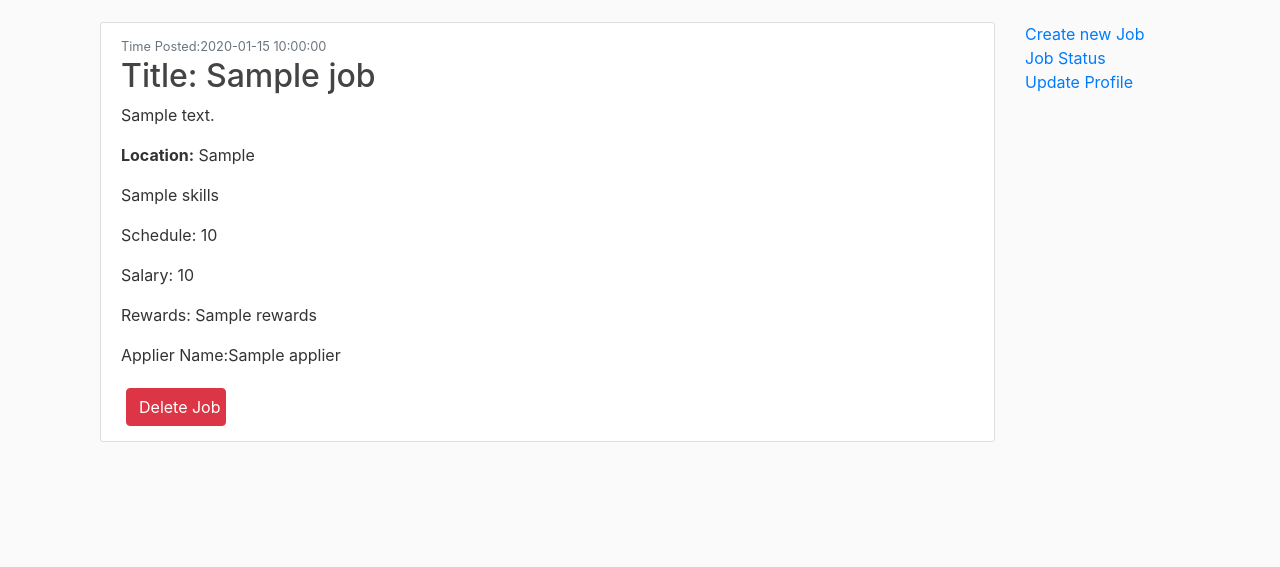
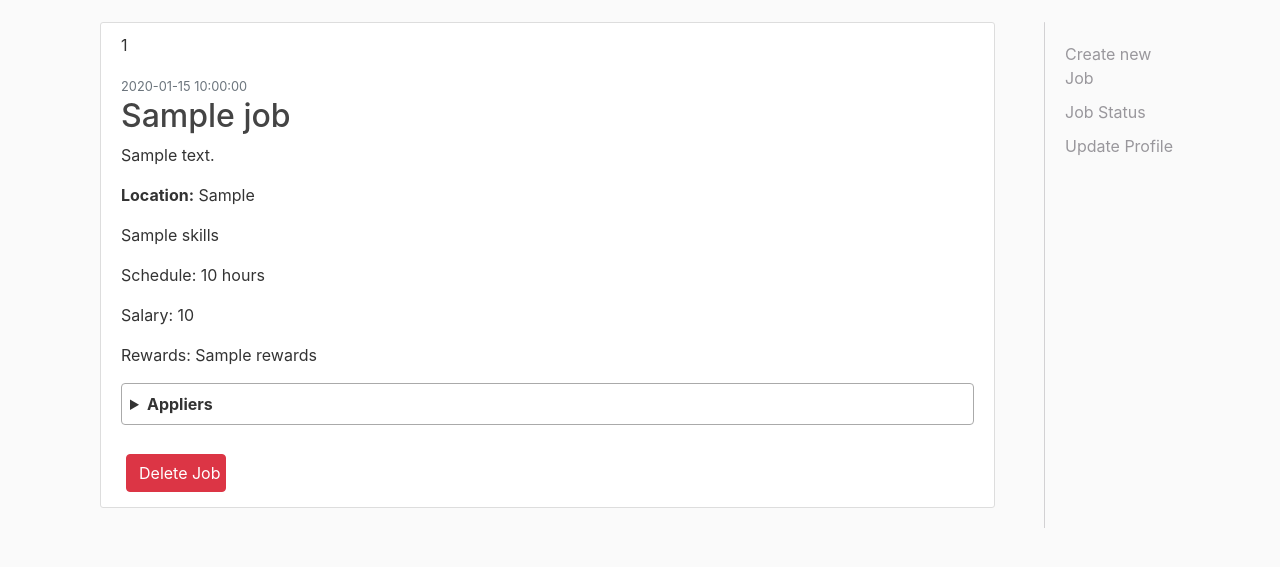
Before and after one commit to atharva1996/WolfJobs, a Flask app: page /jobDetails in a window 1280 px wide. Shown: the part 58-625 px from the top of the page. Run offline with Flask 2, Linux system fonts and the light colour scheme; the visitor is signed in with stand-in values (Sample User, id 1); a database or web service that is not in the repository returns one stand-in record (values such as "Sample title"); some libraries are stand-ins or nearby versions.

Commit message:
Adding Delete Job and Applier view

```diff
--- a/application.py
+++ b/application.py
@@ -226,10 +226,18 @@
         return render_template('job_details.html',job = job, form=form, applicant=applicant)
     else:
         applicant = []
-        applicants = mongo.db.applier.find({'job_id':str(job_id)})
+        print(job_id)
+        applicants = mongo.db.applier.find({'job_id':ObjectId(job_id)})
         for record in applicants:
             applicant.append(record)
+        print(applicant)
         return render_template('job_details.html',job=job,applicant=applicant)
+
+@app.route("/deleteJob", methods=['GET','POST'])
+def deleteJob():
+    job_id = request.args.get("job_id")
+    id = mongo.db.jobs.remove({'_id':ObjectId(job_id)})
+    return redirect(url_for('dashboard'))
 
 
 
--- a/static/main.css
+++ b/static/main.css
@@ -76,3 +76,23 @@
     margin-left: -3px;
     top: 0;
   }
+
+  details {
+    border: 0.5px solid #aaa;
+    border-radius: 4px;
+    padding: .5em .5em 0;
+}
+
+  summary {
+      font-weight: bold;
+      margin: -.5em -.5em 0;
+      padding: .5em;
+  }
+
+  details[open] {
+      padding: .5em;
+  }
+
+  details[open] summary {
+      margin-bottom: .5em;
+  }
--- a/templates/job_details.html
+++ b/templates/job_details.html
@@ -8,31 +8,53 @@
                     <article class="media content-section">
                         <div class="media-body">
                             <div class="article-metadata">
-                            <small class="text-muted">Time Posted:{{ job.time_posted }}</small>
+                            <p>{{job.job_id}}</p>
+                            <small class="text-muted">{{ job.time_posted }}</small>
                             </div>
-                            <h2><a class="article-title">Title: {{ job.job_title }}</a></h2>
+                            <h2><a class="article-title">{{ job.job_title }}</a></h2>
                             <p class="article-content">{{ job.job_description }}</p>
                             <p class="article-content"><b>Location:</b> {{ job.job_location }}</p>
                             <p class="article-content">{{ job.skills }}</p>
-                            <p class="article-content">Schedule: {{ job.schedule }}</p>
+                            <p class="article-content">Schedule: {{ job.schedule }} hours</p>
                             <p class="article-content">Salary: {{ job.salary }}</p>
                             <p class="article-content">Rewards: {{ job.rewards }}</p>
-                            {% for record in applicant %}
-                                <p class="article-content">Applier Name:{{ record.name }}</p>
-                            {% endfor %}
-                            <button type="button" class="btn btn-danger" style="max-width:100px; margin:5px;"><a style="color:white" href="#">Delete Job</a></button>
+                            <details>
+                                <summary>Appliers</summary>
+                                {% for record in applicant %}
+                                    <details style="margin: 5px; background:white;">
+                                        <summary>{{record.name}}</summary>
+                                        <p class="article-content">Email ID: {{record.email}}</p>
+                                        <p class="article-content">Phone: {{record.phone}}</p>
+                                        <p class="article-content">Address: {{record.address}}</p>
+                                        <p class="article-content">Date of Birth: {{record.dob}}</p>
+                                        <p class="article-content">Skills: {{record.skills}}</p>
+                                        <p class="article-content">Availability: {{record.availability}} hours</p>
+                                        <p class="article-content">Schedule: {{record.schedule}}</p>
+                                    </details>
+                                {% endfor %}
+                            </details>
+                            <br>
+
+                            <button type="button" class="btn btn-danger" style="max-width:100px; margin:5px;"><a style="color:white" href="{{url_for('deleteJob',job_id=job._id)}}">Delete Job</a></button>
 
                         </div>
                     </article>
                 </div>
                 <div class="col-2">
-                    <a href = "{{ url_for('posting') }}">Create new Job</a><br>
-                    <a href = "{{ url_for('posting') }}">Job Status</a><br>
-                    <a href = "{{ url_for('posting') }}">Update Profile</a>
+                    <div class="vl"></div>
+                    <ul class="side-bar">
+                        <li class="side-bar-li"><a class="side-bar-link" href = "{{ url_for('posting') }}">Create new Job</a></li>
+                        <li class="side-bar-li"><a class="side-bar-link" href = "{{ url_for('posting') }}">Job Status</a></li>
+                        <li class="side-bar-li"><a class="side-bar-link" href = "{{ url_for('posting') }}">Update Profile</a></li>
+                    </ul>
                 </div>
             </div>
         </div>
+        <div class="container">
+            <div class="col-10">
 
+            </div>
+        </div>
     {% else %}
         <div class="container">
             <div class="row">
```
